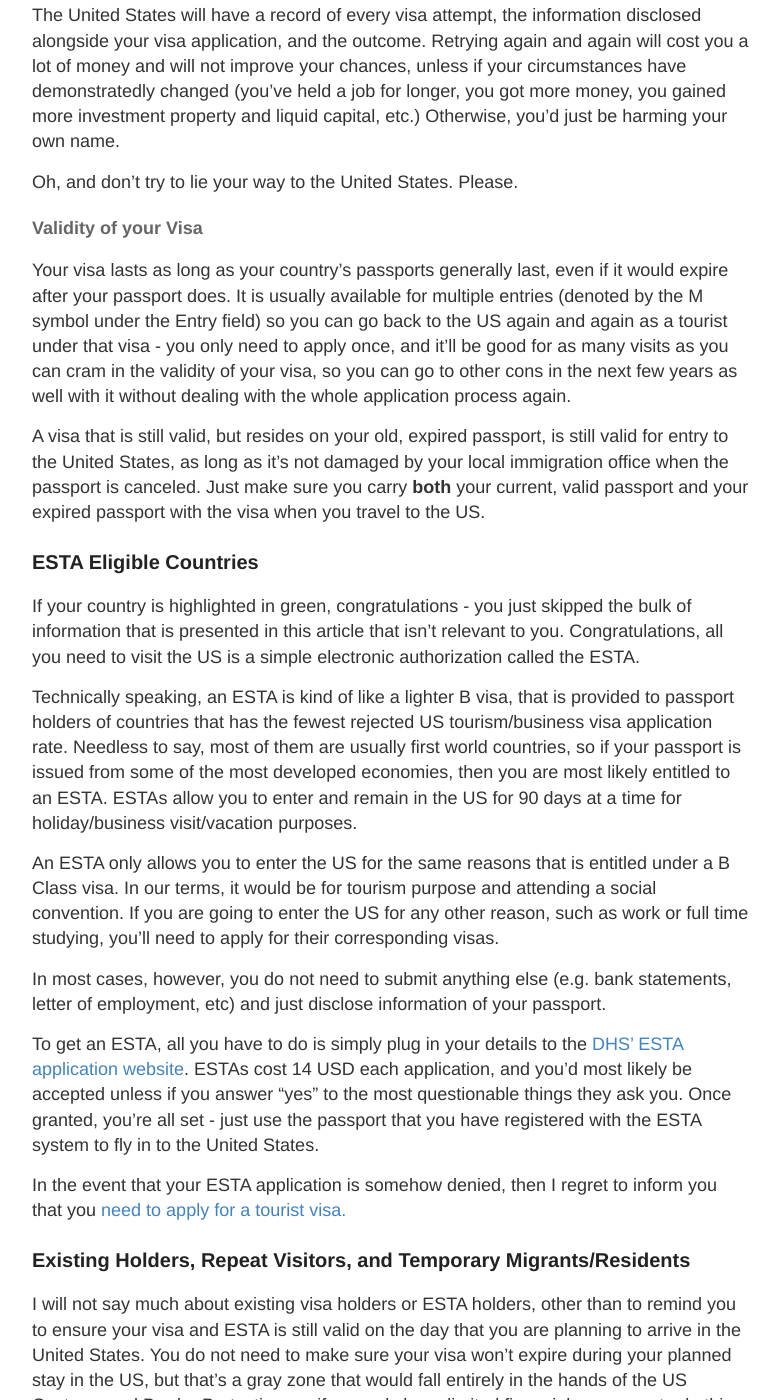
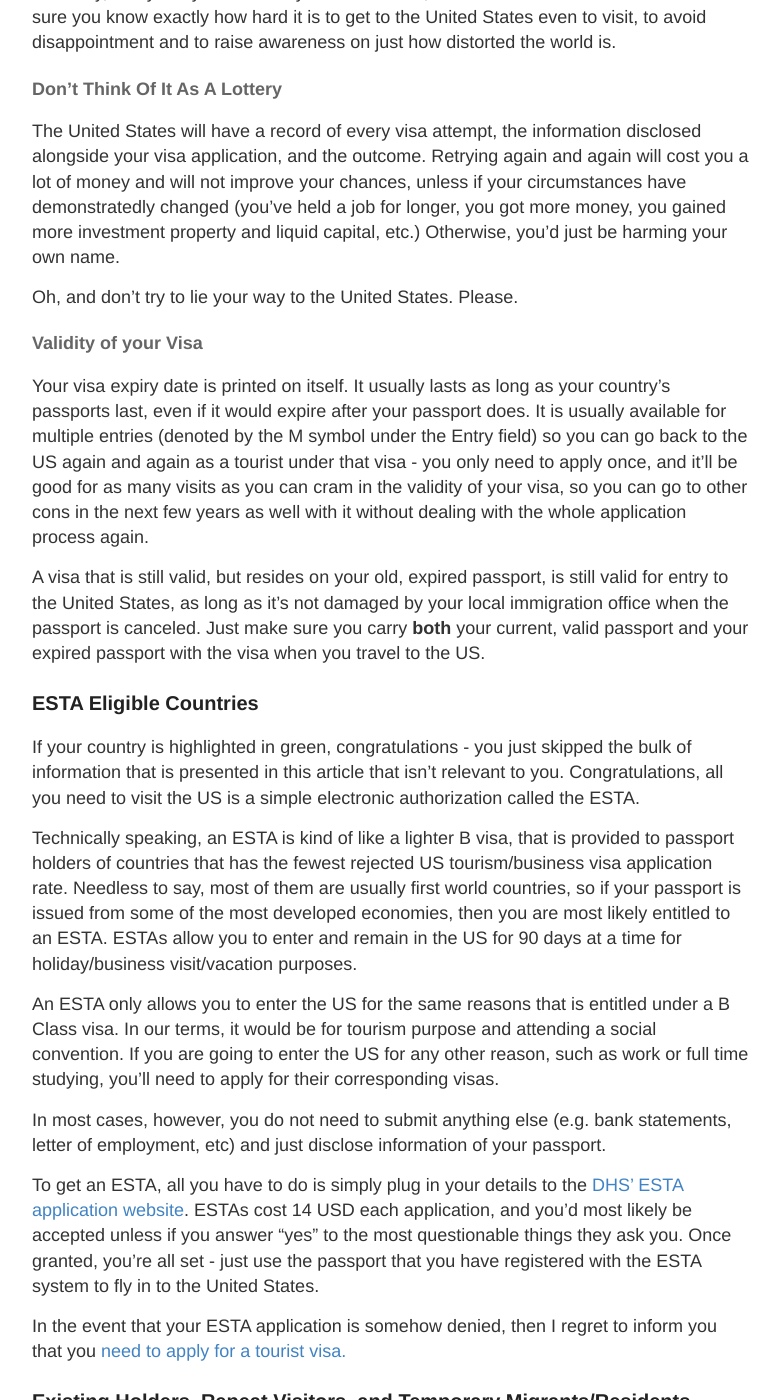
Before and after one commit to nightietime/nightietime, a Jekyll site: the page built from _posts/2018-08-05-Attending-BC19.md, in a window 1280 px wide and 1400 px high, scrolled down 6921 px. Shown: the whole window, without its empty margins (248-1027 px from the left). Built offline with Jekyll 4.4.1, drawn with Linux system fonts in a browser that asks for light colours; some of the changed text lies outside the part shown.

Commit message:
more edit

```diff
--- a/_posts/2018-08-05-Attending-BC19.md
+++ b/_posts/2018-08-05-Attending-BC19.md
@@ -145,7 +147,7 @@ The United States will have a record of every visa attempt, the information disc
 Oh, and don't try to lie your way to the United States. Please.
 
 #### Validity of your Visa
-Your visa lasts as long as your country's passports generally last, even if it would expire after your passport does. It is usually available for multiple entries (denoted by the M symbol under the Entry field) so you can go back to the US again and again as a tourist under that visa - you only need to apply once, and it'll be good for as many visits as you can cram in the validity of your visa, so you can go to other cons in the next few years as well with it without dealing with the whole application process again.
+Your visa expiry date is printed on itself. It usually lasts as long as your country's passports last, even if it would expire after your passport does. It is usually available for multiple entries (denoted by the M symbol under the Entry field) so you can go back to the US again and again as a tourist under that visa - you only need to apply once, and it'll be good for as many visits as you can cram in the validity of your visa, so you can go to other cons in the next few years as well with it without dealing with the whole application process again.
 
 A visa that is still valid, but resides on your old, expired passport, is still valid for entry to the United States, as long as it's not damaged by your local immigration office when the passport is canceled. Just make sure you carry **both** your current, valid passport and your expired passport with the visa when you travel to the US.
 
```
Also changed, not shown: other parts of _posts/2018-08-05-Attending-BC19.md (+6 -5 lines).
